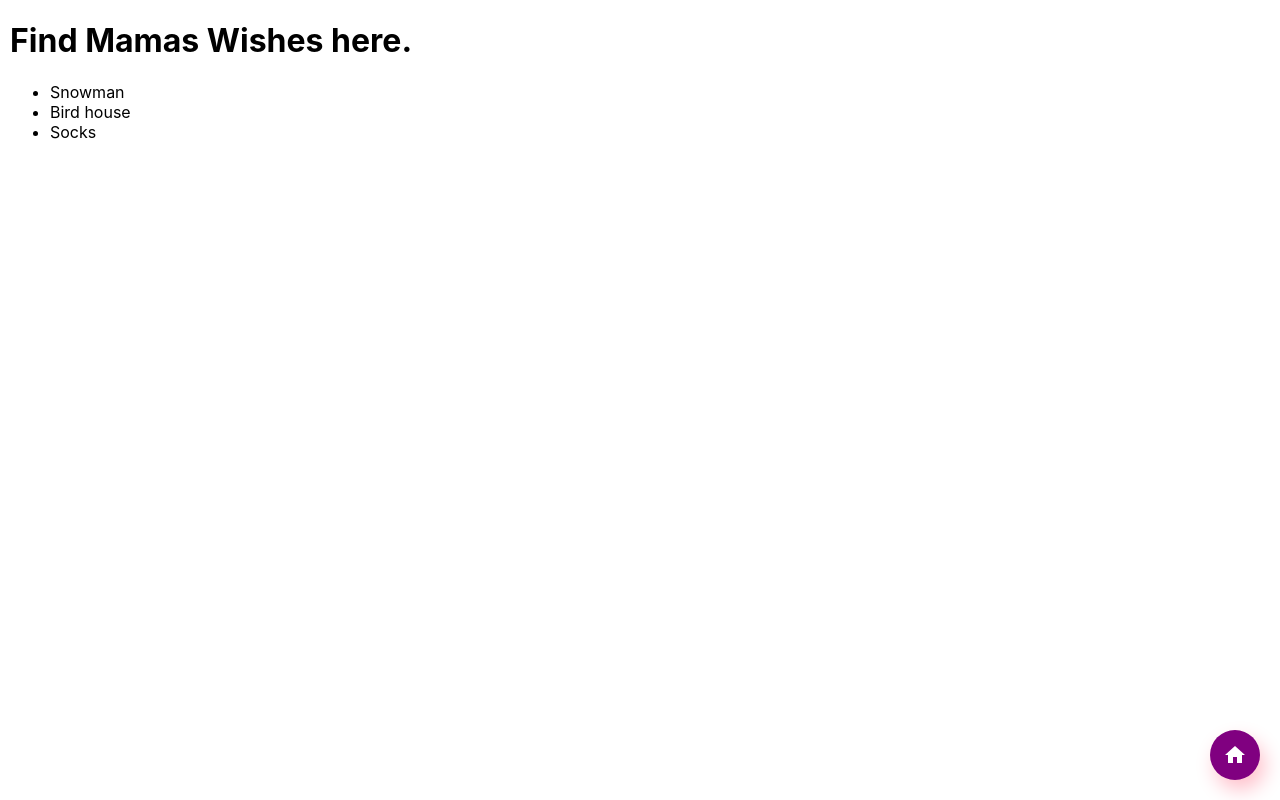
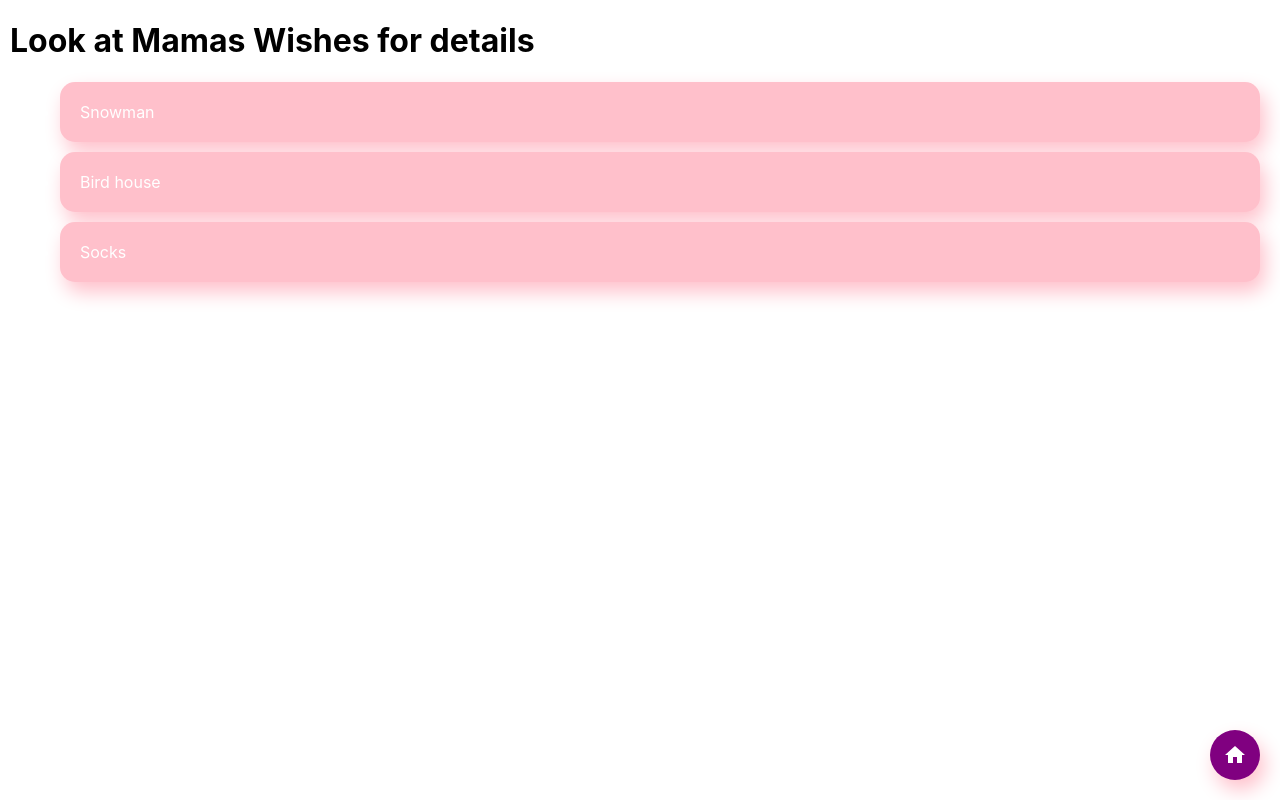
Before and after one commit to Frenzy265/react-router, a React (Create React App) app: page /1 in a window 1280 px wide. Built offline with nearby package versions, Linux system fonts and the light colour scheme; data requests are answered from the project's data file.

Commit message:
Add DetailsItem styling

```diff
--- a/db.json
+++ b/db.json
@@ -16,7 +16,7 @@
       "items": ["Family Picture", "Socks"]
     },
     {
-      "id": 3,
+      "id": 4,
       "title": "Kittys Wishes",
       "items": ["Toys"]
     }
--- /dev/null
+++ b/src/components/DetailsItem.js
@@ -0,0 +1,12 @@
+import styled from 'styled-components/macro';
+
+const DetailsItem = styled.li`
+  box-shadow: 5px 10px 20px pink;
+  border-radius: 15px;
+  padding: 20px;
+  color: white;
+  background: pink;
+  text-decoration: none;
+  margin: 10px;
+`;
+export default DetailsItem;
--- a/src/pages/Details.js
+++ b/src/pages/Details.js
@@ -2,6 +2,7 @@ import React, { useEffect, useState } from 'react';
 import { Link, useParams } from 'react-router-dom';
 import Navlink from '../components/Button';
 import { getListById } from '../Api/lists';
+import DetailsItem from '../components/DetailsItem';
 
 export default function Details() {
   const { listId } = useParams();
@@ -14,10 +15,10 @@ export default function Details() {
 
   return (
     <>
-      <h1>Find {list?.title} here.</h1>
+      <h1>Look at {list?.title} for details</h1>
       <ul>
         {list?.items.map((item) => (
-          <li key={item}> {item} </li>
+          <DetailsItem key={item}> {item} </DetailsItem>
         ))}
       </ul>
       <Link to="/">
```
